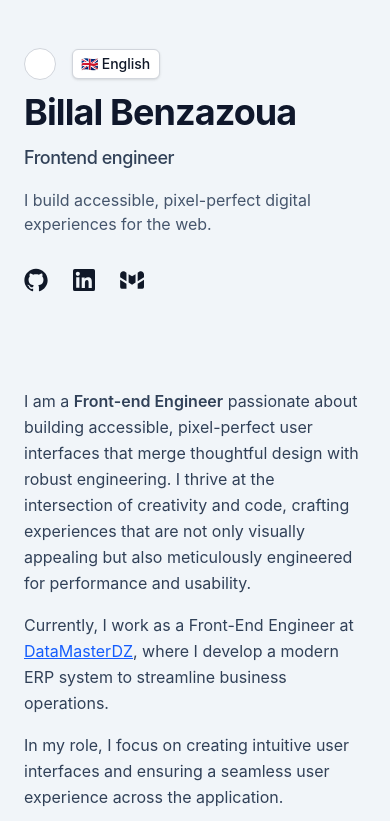
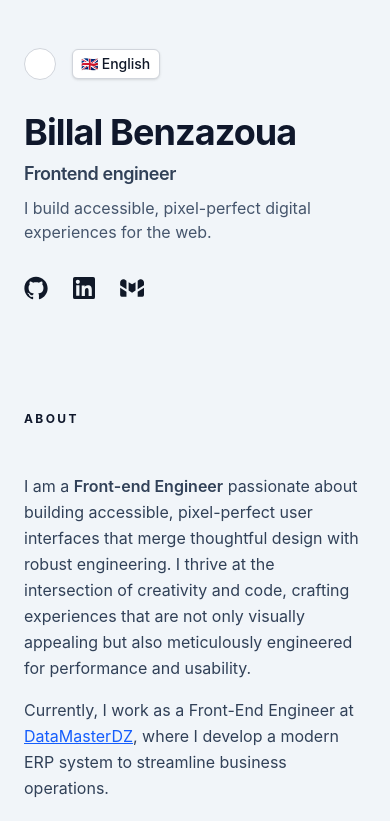
Before and after one commit to billalben/portfolio_v2, a Next.js app: page /en in a window 390 px wide. Shown: the top 821 px of the page. Built offline with nearby package versions, Linux system fonts and the light colour scheme.

Commit message:
Refactor sections to include SectionTitle component and adjust scroll margins for better layout

```diff
--- a/src/app/[locale]/page.tsx
+++ b/src/app/[locale]/page.tsx
@@ -15,7 +15,7 @@ export default async function HomePage({ params }: PageProps<"/[locale]">) {
         <div className="lg:flex lg:justify-between lg:gap-4">
             <Header />
 
-            <main className="pt-24 lg:w-[52%] lg:py-24">
+            <main className="relative pt-24 lg:w-[52%] lg:py-24">
                 <About />
                 <Experience />
                 <Skills />
--- a/src/components/sections/About.tsx
+++ b/src/components/sections/About.tsx
@@ -1,10 +1,14 @@
 import { useTranslations } from "next-intl";
+
+import SectionTitle from "./SectionTitle";
 
 const About = () => {
     const t = useTranslations("About");
+    const tHeader = useTranslations("Header");
 
     return (
-        <section id="about" className="h-[calc(100vh-24px)] ">
+        <section id="about" className="h-[calc(100vh-24px)] scroll-mt-14 lg:scroll-mt-24">
+            <SectionTitle id="about">{tHeader("sections.about")}</SectionTitle>
             <div>
                 <p className="mb-4 text-slate-700 dark:text-slate-400">
                     {t.rich("p1", {
--- a/src/components/sections/Experience.tsx
+++ b/src/components/sections/Experience.tsx
@@ -5,6 +5,7 @@ import { cn } from "@/lib/utils";
 
 import Card from "../Card";
 import { ArrowOutwardIcon } from "../icons";
+import SectionTitle from "./SectionTitle";
 
 const EXPERIENCES = [
     {
@@ -19,9 +20,11 @@ const EXPERIENCES = [
 
 const Experience = () => {
     const t = useTranslations("Experiences");
+    const tHeader = useTranslations("Header");
 
     return (
-        <section id="experience" className="mb-16 scroll-mt-16 md:mb-24 lg:mb-36 lg:scroll-mt-24">
+        <section id="experience" className="mb-16 scroll-mt-14 md:mb-24 lg:mb-36 lg:scroll-mt-24">
+            <SectionTitle id="experience">{tHeader("sections.experience")}</SectionTitle>
             <ul className="group/list flex flex-col gap-8">
                 {EXPERIENCES.map((experience) => (
                     <li key={experience.id}>
--- a/src/components/sections/Header.tsx
+++ b/src/components/sections/Header.tsx
@@ -76,14 +76,14 @@ const Header = () => {
                 <LocaleSwitcher />
             </div>
 
-            <div>
-                <h1 className="mt-3 text-4xl font-bold tracking-tight text-slate-900 dark:text-slate-200 sm:text-5xl">{t("name")}</h1>
-                <h2 className="mt-3 text-lg font-medium tracking-tight text-slate-700 dark:text-slate-200 sm:text-xl">{t("title")}</h2>
-                <p className="mt-4 max-w-xs leading-normal text-slate-600 dark:text-slate-400">{t("description")}</p>
+            <div className="mt-8 flex flex-col gap-2">
+                <h1 className="text-4xl font-bold tracking-tight text-slate-900 dark:text-slate-200 sm:text-5xl">{t("name")}</h1>
+                <h2 className="text-lg font-semibold tracking-tight text-slate-700 dark:text-slate-200 sm:text-xl">{t("title")}</h2>
+                <p className="max-w-xs leading-normal text-slate-600 dark:text-slate-400">{t("description")}</p>
             </div>
 
-            <nav className="nav hidden lg:block">
-                <ul className="flex flex-col gap-1 mt-16 w-max">
+            <nav className="nav hidden lg:block mt-8">
+                <ul className="flex flex-col gap-0.5 w-max">
                     {navItems.map((item) => {
                         const isActive = activeSection === item.id;
                         return (
--- a/src/components/sections/Projects.tsx
+++ b/src/components/sections/Projects.tsx
@@ -5,6 +5,7 @@ import { cn } from "@/lib/utils";
 
 import Card from "../Card";
 import { ArrowOutwardIcon } from "../icons";
+import SectionTitle from "./SectionTitle";
 
 const PROJECTS = [
     {
@@ -23,9 +24,11 @@ const PROJECTS = [
 
 const Projects = () => {
     const t = useTranslations("Projects");
+    const tHeader = useTranslations("Header");
 
     return (
-        <section id="projects" className="mb-16 scroll-mt-16 md:mb-24 lg:mb-36 lg:scroll-mt-24">
+        <section id="projects" className="mb-16 scroll-mt-14 md:mb-24 lg:mb-36 lg:scroll-mt-24">
+            <SectionTitle id="projects">{tHeader("sections.projects")}</SectionTitle>
             <ul className="group/list flex flex-col gap-8">
                 {PROJECTS.map((project) => (
                     <li key={project.id}>
--- /dev/null
+++ b/src/components/sections/SectionTitle.tsx
@@ -0,0 +1,45 @@
+"use client";
+
+import { useEffect, useRef, useState } from "react";
+
+import { cn } from "@/lib/utils";
+
+type SectionTitleProps = {
+    id: string;
+    children: React.ReactNode;
+};
+
+const SectionTitle = ({ id, children }: SectionTitleProps) => {
+    const sentinelRef = useRef<HTMLDivElement>(null);
+    const [isStuck, setIsStuck] = useState(false);
+
+    useEffect(() => {
+        const sentinel = sentinelRef.current;
+        if (!sentinel) return;
+
+        const observer = new IntersectionObserver(([entry]) => setIsStuck(!entry.isIntersecting), {
+            rootMargin: "-1px 0px 0px 0px",
+            threshold: 0,
+        });
+
+        observer.observe(sentinel);
+        return () => observer.disconnect();
+    }, []);
+
+    return (
+        <>
+            <div ref={sentinelRef} className="h-px w-full lg:hidden" aria-hidden />
+            <h2
+                id={`${id}-heading`}
+                className={cn(
+                    "sticky top-0 z-30 -mx-6 mb-8 px-6 py-3.5 text-xs font-bold uppercase tracking-[0.2em] text-slate-900 transition-[background-color,border-color,box-shadow] duration-200 dark:text-slate-200 md:-mx-12 md:px-12 lg:hidden",
+                    isStuck && " bg-slate-100/80 shadow-xs backdrop-blur-sm dark:bg-slate-900/80",
+                )}
+            >
+                {children}
+            </h2>
+        </>
+    );
+};
+
+export default SectionTitle;
--- a/src/components/sections/Skills.tsx
+++ b/src/components/sections/Skills.tsx
@@ -1,3 +1,5 @@
+import { useTranslations } from "next-intl";
+
 import { GithubIcon } from "../icons";
 import {
     CssIcon,
@@ -17,8 +19,10 @@ import {
 } from "../icons/skills";
 import BoostrapIcon from "../icons/skills/BootstrapIcon";
 import LogoCarousel from "../LogoCarousel";
+import SectionTitle from "./SectionTitle";
 
 const Skills = () => {
+    const tHeader = useTranslations("Header");
     const logos = [
         { src: <GitIcon className="w-14 h-14 text-gray-900 dark:text-white" />, alt: "Git" },
         { src: <GithubIcon className="w-14 h-14 text-gray-900 dark:text-white" />, alt: "Github" },
@@ -42,7 +46,8 @@ const Skills = () => {
     ];
 
     return (
-        <section id="skills" className="mb-16 scroll-mt-16 md:mb-24 lg:mb-36 lg:scroll-mt-24">
+        <section id="skills" className="mb-16 scroll-mt-14 md:mb-24 lg:mb-36 lg:scroll-mt-24">
+            <SectionTitle id="skills">{tHeader("sections.skills")}</SectionTitle>
             <div className="space-y-20">
                 <LogoCarousel logos={logos} move="right" />
                 <LogoCarousel logos={logos2} move="left" />
```
